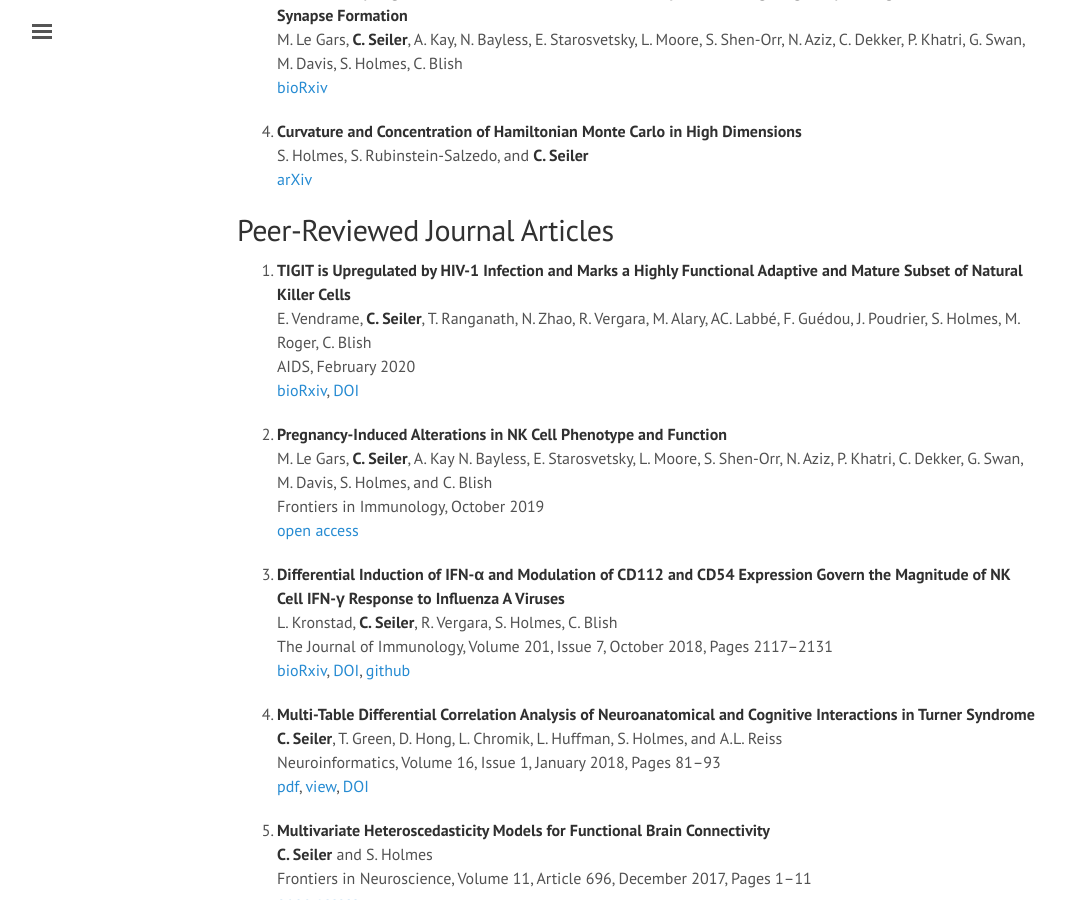
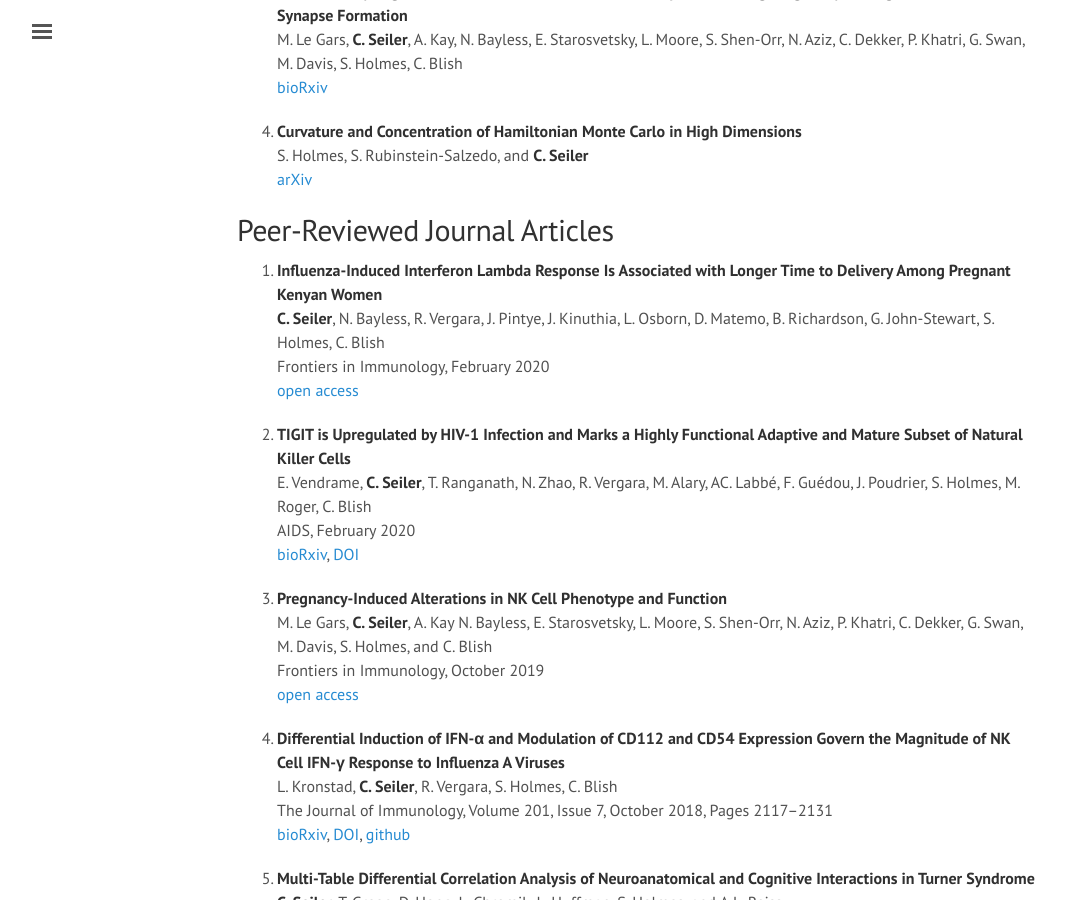
Before and after one commit to ChristofSeiler/ChristofSeiler.github.io, a Jekyll site: the page built from publications.md, in a window 1280 px wide and 900 px high, scrolled down 489 px. Shown: the whole window, without its empty margins (3-1069 px from the left). Built offline with Jekyll 4.4.1, drawn with Linux system fonts in a browser that asks for light colours.

Commit message:
added microarray paper

```diff
--- a/publications.md
+++ b/publications.md
@@ -25,57 +25,62 @@ S. Holmes, S. Rubinstein-Salzedo, and **C. Seiler** <br>
 
 ## Peer-Reviewed Journal Articles
 
-1. **TIGIT is Upregulated by HIV-1 Infection and Marks a Highly Functional Adaptive and Mature Subset of Natural Killer Cells** <br>
+1. **Influenza-Induced Interferon Lambda Response Is Associated with Longer Time to Delivery Among Pregnant Kenyan Women** <br>
+**C. Seiler**, N. Bayless, R. Vergara, J. Pintye, J. Kinuthia, L. Osborn, D. Matemo, B. Richardson, G. John-Stewart, S. Holmes, C. Blish <br>
+Frontiers in Immunology, February 2020 <br>
+[open access](https://www.frontiersin.org/articles/10.3389/fimmu.2020.00452/abstract)
+
+2. **TIGIT is Upregulated by HIV-1 Infection and Marks a Highly Functional Adaptive and Mature Subset of Natural Killer Cells** <br>
 E. Vendrame,  **C. Seiler**, T. Ranganath, N. Zhao, R. Vergara, M. Alary, AC. Labbé, F. Guédou, J. Poudrier, S. Holmes, M. Roger, C. Blish <br>
 AIDS, February 2020 <br>
 [bioRxiv](https://doi.org/10.1101/764217), [DOI](https://doi.org/10.1097/QAD.0000000000002488)
 
-2. **Pregnancy-Induced Alterations in NK Cell Phenotype and Function** <br>
+3. **Pregnancy-Induced Alterations in NK Cell Phenotype and Function** <br>
 M. Le Gars, **C. Seiler**, A. Kay  N. Bayless, E. Starosvetsky, L. Moore, S. Shen-Orr, N. Aziz, P. Khatri, C. Dekker, G. Swan, M. Davis, S. Holmes, and  C. Blish <br>
 Frontiers in Immunology, October 2019 <br>
 [open access](https://doi.org/10.3389/fimmu.2019.02469)
 
-3. **Differential Induction of IFN-α and Modulation of CD112 and CD54 Expression Govern the Magnitude of NK Cell IFN-γ Response to Influenza A Viruses** <br>
+4. **Differential Induction of IFN-α and Modulation of CD112 and CD54 Expression Govern the Magnitude of NK Cell IFN-γ Response to Influenza A Viruses** <br>
 L. Kronstad, **C. Seiler**, R. Vergara, S. Holmes, C. Blish <br>
 The Journal of Immunology, Volume 201, Issue 7, October 2018, Pages 2117&ndash;2131 <br>
 [bioRxiv](https://doi.org/10.1101/148528), [DOI](http://dx.doi.org/10.4049/jimmunol.1800161), [github](https://github.com/ChristofSeiler/nk_influenza)
 
-4. **Multi-Table Differential Correlation Analysis of Neuroanatomical and Cognitive Interactions in Turner Syndrome** <br>
+5. **Multi-Table Differential Correlation Analysis of Neuroanatomical and Cognitive Interactions in Turner Syndrome** <br>
 **C. Seiler**, T. Green, D. Hong, L. Chromik, L. Huffman, S. Holmes, and A.L. Reiss <br>
 Neuroinformatics, Volume 16, Issue 1, January 2018, Pages 81&ndash;93 <br>
 [pdf](https://christofseiler.github.io/braincog/BrainCognitionArticle_Neuroinformatics.pdf), [view](http://rdcu.be/CZGQ), [DOI](http://dx.doi.org/10.1007/s12021-017-9351-z)
 
-5. **Multivariate Heteroscedasticity Models for Functional Brain Connectivity** <br>
+6. **Multivariate Heteroscedasticity Models for Functional Brain Connectivity** <br>
 **C. Seiler** and S. Holmes <br>
 Frontiers in Neuroscience, Volume 11, Article 696, December 2017, Pages 1&ndash;11 <br>
 [open access](https://doi.org/10.3389/fnins.2017.00696)
 
-6. **Image-based vs. Mesh-based Statistical Appearance Model of the Human Femur: Implications for Finite Element Simulations** <br>
+7. **Image-based vs. Mesh-based Statistical Appearance Model of the Human Femur: Implications for Finite Element Simulations** <br>
 S. Bonaretti, **C. Seiler**, C. Boichon, M. Reyes, and P. B&uuml;chler <br>
 Medical Engineering and Physics, Volume 36, Issue 12, December 2014, Pages 1626&ndash;1635 <br>
 [pdf](http://www.mauricioreyes.me/Publications/BonarettiMEP2014.pdf), [DOI](http://dx.doi.org/10.1016/j.medengphy.2014.09.006)
 
-7. **Time-Lapse Microscopy and Classification of 2D Human Mesenchymal Stem Cells Based on Cell Shape Picks Up Myogenic from Osteogenic and Adipogenic Differentiation** <br>
+8. **Time-Lapse Microscopy and Classification of 2D Human Mesenchymal Stem Cells Based on Cell Shape Picks Up Myogenic from Osteogenic and Adipogenic Differentiation** <br>
 **C. Seiler**, A. Gazdhar, M. Reyes, L.M. Benneker, T. Geiser, K.A. Siebenrock, and B. Gantenbein-Ritter <br>
 Journal of Tissue Engineering and Regenerative Medicine, Volume 8, Issue 9, September 2014, Pages 737&ndash;746 <br>
 [pdf](http://citeseerx.ist.psu.edu/viewdoc/download?doi=10.1.1.303.6965&rep=rep1&type=pdf), [DOI](http://dx.doi.org/10.1002/term.1575)
 
-8. **Discussion of "Geodesic Monte Carlo on Embedded Manifolds"** <br>
+9. **Discussion of "Geodesic Monte Carlo on Embedded Manifolds"** <br>
 P. Diaconis, **C. Seiler**, and S. Holmes <br>
 Scandinavian Journal of Statistics, Volume 41, Issue 1, March 2014, Pages 3&ndash;7	<br>
 [pdf](http://arxiv.org/abs/1311.1129), [DOI](https://doi.org/10.1111/sjos.12081)
 
-9. **Validity of an Automatic Measure Protocol in Distal Femur for Allograft Selection from a Three-Dimensional Virtual Bone Bank System** <br>
+10. **Validity of an Automatic Measure Protocol in Distal Femur for Allograft Selection from a Three-Dimensional Virtual Bone Bank System** <br>
 L. Ritacco, **C. Seiler**, G. Farfalli, L. Nolte, M. Reyes, D. Muscolo, and L. Tinao <br>
 Cell and Tissue Banking, Volume 14, Issue 2, June 2013, Pages 213&ndash;220 <br>
 [pdf](http://www-sop.inria.fr/asclepios/Publications/Christof.Seiler/RitaccoSeilerCTB2012.pdf), [DOI](http://dx.doi.org/10.1007/s10561-012-9307-3)
 
-10. **Capturing the Multiscale Anatomical Shape Variability with Polyaffine Transformation Trees** <br>
+11. **Capturing the Multiscale Anatomical Shape Variability with Polyaffine Transformation Trees** <br>
 **C. Seiler**, X. Pennec, and M. Reyes <br>
 Medical Image Analysis, Volume 16, Issue 7, October 2012, Pages 1371&ndash;1384 <br>
 [pdf](http://www.inria.fr/sophia/asclepios/Publications/Christof.Seiler/SeilerPolyaffineTransformationTreesMedIA2012.pdf), [DOI](http://dx.doi.org/10.1016/j.media.2012.05.011)
 
-11. **Statistical Model Based Shape Prediction from a Combination of Direct Observations and Various Surrogates: Application to Orthopaedic Research** <br>
+12. **Statistical Model Based Shape Prediction from a Combination of Direct Observations and Various Surrogates: Application to Orthopaedic Research** <br>
 R. Blanc, **C. Seiler**, G. Sz&eacute;kely, L. Nolte, and M. Reyes <br>
 Medical Image Analysis, Volume 16, Issue 6, August 2012, Pages 1156&ndash;1166 <br>
 [pdf](http://www-sop.inria.fr/asclepios/Publications/Christof.Seiler/BlancSeilerMedIA2012.pdf), [DOI](http://dx.doi.org/10.1016/j.media.2012.04.004)
```
